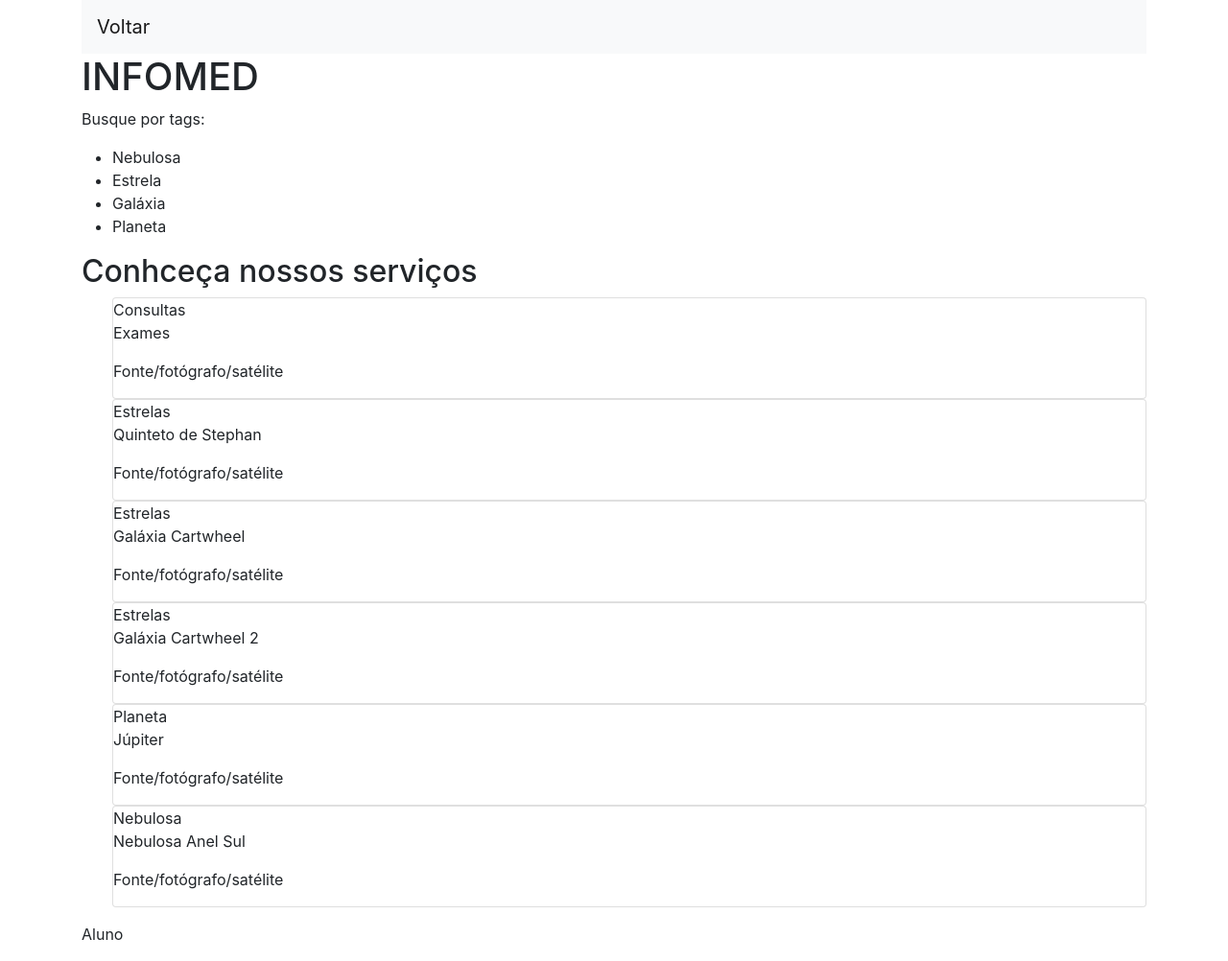
After one commit to Matheushmsilva/ProjetoFInal, a Django app: template templates/servicos.html in a window 1280 px wide. The commit adds this page. Shown: the whole page at 96% size. Run offline with Django 4.2, Linux system fonts and the light colour scheme; the template is opened without the code that fills it: values that come from a table or form of the project are taken from there, others are empty; some libraries are stand-ins or nearby versions.

Commit message:
html iniciado

```diff
--- a/prontuario/settings.py
+++ b/prontuario/settings.py
@@ -40,10 +40,9 @@ INSTALLED_APPS = [
     'django.contrib.sessions',
     'django.contrib.messages',
     'django.contrib.staticfiles',
-    'widget_tweaks',
     'tempus_dominus',
     'saude',
-
+    'widget_tweaks',
 ]
 
 MIDDLEWARE = [
--- a/saude/forms.py
+++ b/saude/forms.py
@@ -6,12 +6,13 @@ class SaudeForms (forms.Form):
     nome = forms.CharField(label = 'NOME:', max_length = 100)
     cpf = forms.CharField(label = 'CPF:', max_length = 11)
     data_nascimento = forms.DateField(label = 'DATA DE NASCIMENTO:', widget=DatePicker())
+    email = forms.EmailField(
+        label='E-MAIL:',max_length=200)
+    endereco = forms.CharField(label = 'ENDEREÇO:', max_length = 100)
     tipo_sanguineo = forms.ChoiceField(label = 'TIPO SANGUINEO:', choices = tipo_sanguineo)
+    nome_responsavel = forms.CharField(label = 'NOME DO RESPONSÁVEL:', max_length = 100)
     adicionais = forms.CharField(
         label='INFORMAÇÕES ADICIONAIS:',
         max_length = 200,
         widget=forms.Textarea(),
         required= False)
-
-    email = forms.EmailField(
-        label='E-MAIL:',max_length=200)
--- a/saude/tipo_sangue.py
+++ b/saude/tipo_sangue.py
@@ -1,4 +1,5 @@
 tipo_sanguineo = {
+    (9, ''),
     (1, 'A+'),
     (2, 'B+'),
     (3, 'AB+'),
--- a/saude/urls.py
+++ b/saude/urls.py
@@ -3,5 +3,5 @@ from . import views
 
 urlpatterns = [
     path('', views.index, name = 'index'),
-    path('consulta', views.revConsulta, name='consulta')
+    path('servicos', views.revConsulta, name='servicos')
 ]
--- a/saude/views.py
+++ b/saude/views.py
@@ -13,4 +13,4 @@ def revConsulta (request):
     if request.method == "POST":
         form= SaudeForms(request.POST)
         contexto={'form': form}
-        return render (request, 'consulta.html', contexto)
+        return render (request, 'servicos.html', contexto)
--- a/templates/index.html
+++ b/templates/index.html
@@ -6,7 +6,7 @@
 
 <section class=" container col-6">
 
-    <form action="{% url 'consulta'%}", method="post">
+    <form action="{% url 'servicos'%}", method="post">
         {% csrf_token %}
         {% for field in form.visible_fields %}
         <div class="form-group">
@@ -14,7 +14,7 @@
             {{field|add_class:'form-control'}}
         </div>
         {% endfor %}
-    <input type="'submit" value="Enviar" class="'btn btn-success">
+    <input type="submit" value="Enviar" class="btn btn-success">
     </form>
 
 </section>
--- /dev/null
+++ b/templates/servicos.html
@@ -0,0 +1,142 @@
+{% extends "base.html" %}
+{% block content %}
+
+<body>
+    <div class="pagina-inicial">
+        <header class="cabecalho">
+
+
+                </div>
+            </div>
+        </header>
+        <main class="principal">
+            <section class="menu-lateral">
+                <nav class="menu-lateral__navegacao">
+
+                </nav>
+            </section>
+            <section class="conteudo">
+                <section class="banner">
+
+                    <h1 class="banner__titulo"> INFOMED</h1>
+                </section>
+                <section class="tags">
+                    <p class="tags__titulo">Busque por tags:</p>
+                    <ul class="tags__lista">
+                        <li class="tags__tag">Nebulosa</li>
+                        <li class="tags__tag">Estrela</li>
+                        <li class="tags__tag">Galáxia</li>
+                        <li class="tags__tag">Planeta</li>
+                    </ul>
+                </section>
+                <section class="galeria">
+                    <div class="cards">
+                        <h2 class="cards__titulo">Conhceça nossos serviços</h2>
+                        <ul class="cards__lista">
+                            <li class="card">
+
+
+                                </a>
+                                <span class="card__tag">Consultas</span>
+                                <div class="card__info">
+                                    <p class="card__titulo">Exames</p>
+                                    <div class="card__texto">
+                                        <p class="card__descricao">Fonte/fotógrafo/satélite</p>
+                                        <span>
+
+                                        </span>
+                                    </div>
+                                </div>
+                            </li>
+                            <li class="card">
+
+
+                                </a>
+                                <span class="card__tag">Estrelas</span>
+                                <div class="card__info">
+                                    <p class="card__titulo">Quinteto de Stephan</p>
+                                    <div class="card__texto">
+                                        <p class="card__descricao">Fonte/fotógrafo/satélite</p>
+                                        <span>
+
+                                        </span>
+                                    </div>
+                                </div>
+                            </li>
+                            <li class="card">
+
+
+                                </a>
+                                <span class="card__tag">Estrelas</span>
+                                <div class="card__info">
+                                    <p class="card__titulo">Galáxia Cartwheel</p>
+                                    <div class="card__texto">
+                                        <p class="card__descricao">Fonte/fotógrafo/satélite</p>
+                                        <span>
+
+                                        </span>
+                                    </div>
+                                </div>
+                            </li>
+                            <li class="card">
+
+
+                                </a>
+                                <span class="card__tag">Estrelas</span>
+                                <div class="card__info">
+                                    <p class="card__titulo">Galáxia Cartwheel 2</p>
+                                    <div class="card__texto">
+                                        <p class="card__descricao">Fonte/fotógrafo/satélite</p>
+                                        <span>
+
+                                        </span>
+                                    </div>
+                                </div>
+                            </li>
+                            <li class="card">
+
+
+                                </a>
+                                <span class="card__tag">Planeta</span>
+                                <div class="card__info">
+                                    <p class="card__titulo">Júpiter</p>
+                                    <div class="card__texto">
+                                        <p class="card__descricao">Fonte/fotógrafo/satélite</p>
+                                        <span>
+
+                                        </span>
+                                    </div>
+                                </div>
+                            </li>
+                            <li class="card">
+
+                                </a>
+                                <span class="card__tag">Nebulosa</span>
+                                <div class="card__info">
+                                    <p class="card__titulo">Nebulosa Anel Sul</p>
+                                    <div class="card__texto">
+                                        <p class="card__descricao">Fonte/fotógrafo/satélite</p>
+                                        <span>
+
+                                        </span>
+                                    </div>
+                                </div>
+                            </li>
+                        </ul>
+                    </div>
+                </section>
+            </section>
+        </main>
+    </div>
+    <footer class="rodape">
+        <div class="rodape__icones">
+
+
+            </a>
+
+            </a>
+        </div>
+        <p class="rodape__texto">Aluno</p>
+    </footer>
+</body>
+{% endblock %}
```
Also changed, not shown: templates/consulta.html (deleted, +0 -12 lines).
